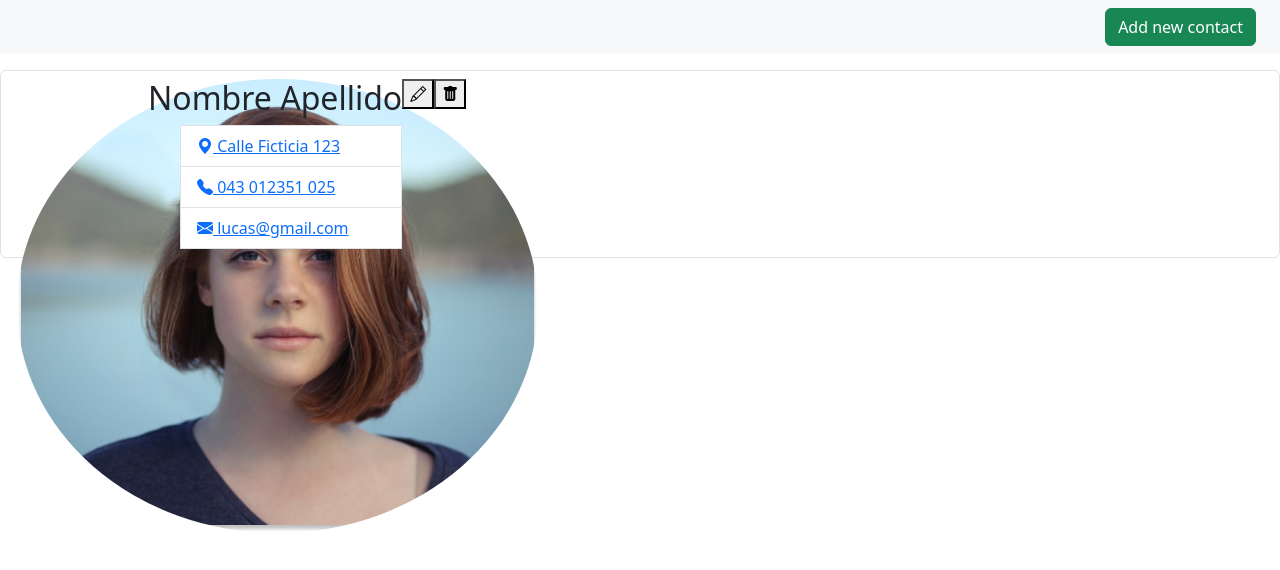
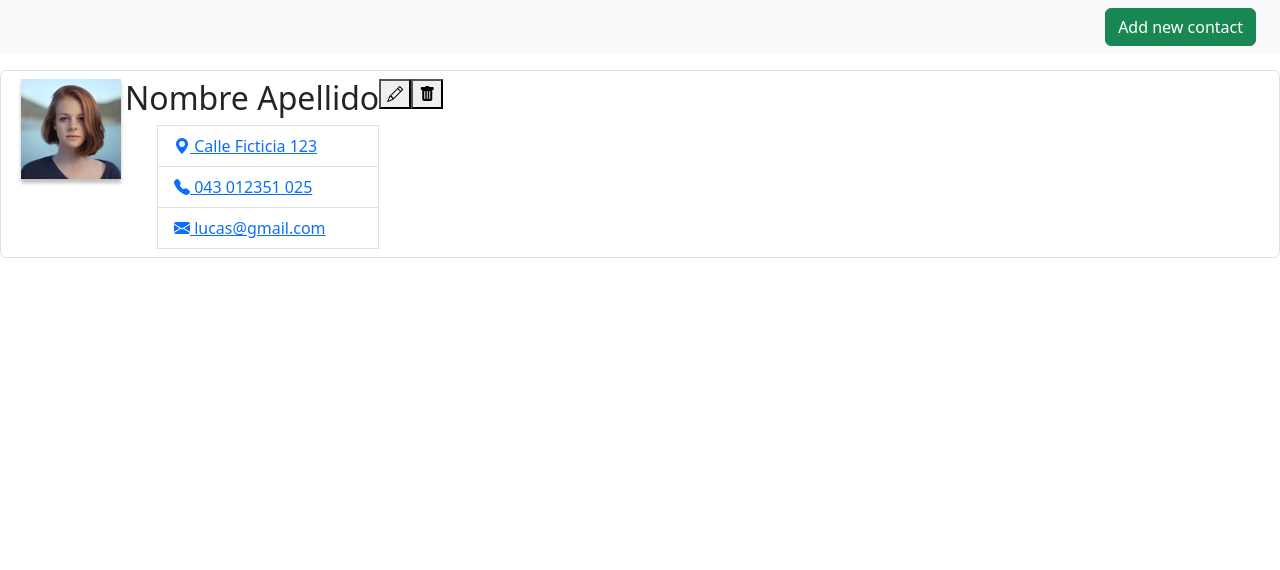
Before and after one commit to michelcub/Contact-List, a React (Vite) app: page / in a window 1280 px wide. Shown: the top 570 px of the page. Built offline with nearby package versions, Linux system fonts and the light colour scheme.

Commit message:
intentando hacer redonda la imagen del usuario

```diff
--- a/index.html
+++ b/index.html
@@ -5,6 +5,7 @@
     <meta name="viewport" content="width=device-width, initial-scale=1.0" />
     <link href="https://cdn.jsdelivr.net/npm/bootstrap@5.3.0/dist/css/bootstrap.min.css" rel="stylesheet" integrity="sha384-9ndCyUaIbzAi2FUVXJi0CjmCapSmO7SnpJef0486qhLnuZ2cdeRhO02iuK6FUUVM" crossorigin="anonymous">
     <link rel="stylesheet" href="https://cdn.jsdelivr.net/npm/bootstrap-icons@1.10.5/font/bootstrap-icons.css">
+    <link rel="stylesheet" href="./src/components/styles.css">
     <title>Vite + React</title>
   </head>
   <body>
--- a/src/App.jsx
+++ b/src/App.jsx
@@ -1,4 +1,4 @@
-
+import Navbar from "./components/Navbar";
 import { BrowserRouter, Routes, Route } from "react-router-dom";
 import HomeView from "./view/homeView";
 import FormView from "./view/formView";
--- a/src/components/ListItem.jsx
+++ b/src/components/ListItem.jsx
@@ -1,11 +1,11 @@
 import image from "./../assets/img/user-img.png";
-import classes from "./ListItem.modules.css";
+
 
 const ListItem = () => {
     return (
-        <li className="d-flex list-group-item">
-                <div className={`${classes.contact-image} contact-image object-fit-contain`}>
-                <img src={image} className="rounded-circle " alt="user-image" />
+        <li className="d-flex list-group-item " >
+                <div className="">
+                <img src={image} className="imagen" alt="user-image" />
                 </div>
                 <div>
                     <h2>
--- a/src/components/ListItem.modules.css
+++ /dev/null
@@ -1,4 +0,0 @@
-.contact-image{
-    height: 150px;
-    width: 131px;
-}
```
Also changed, not shown: src/assets/img/user-img.png.
